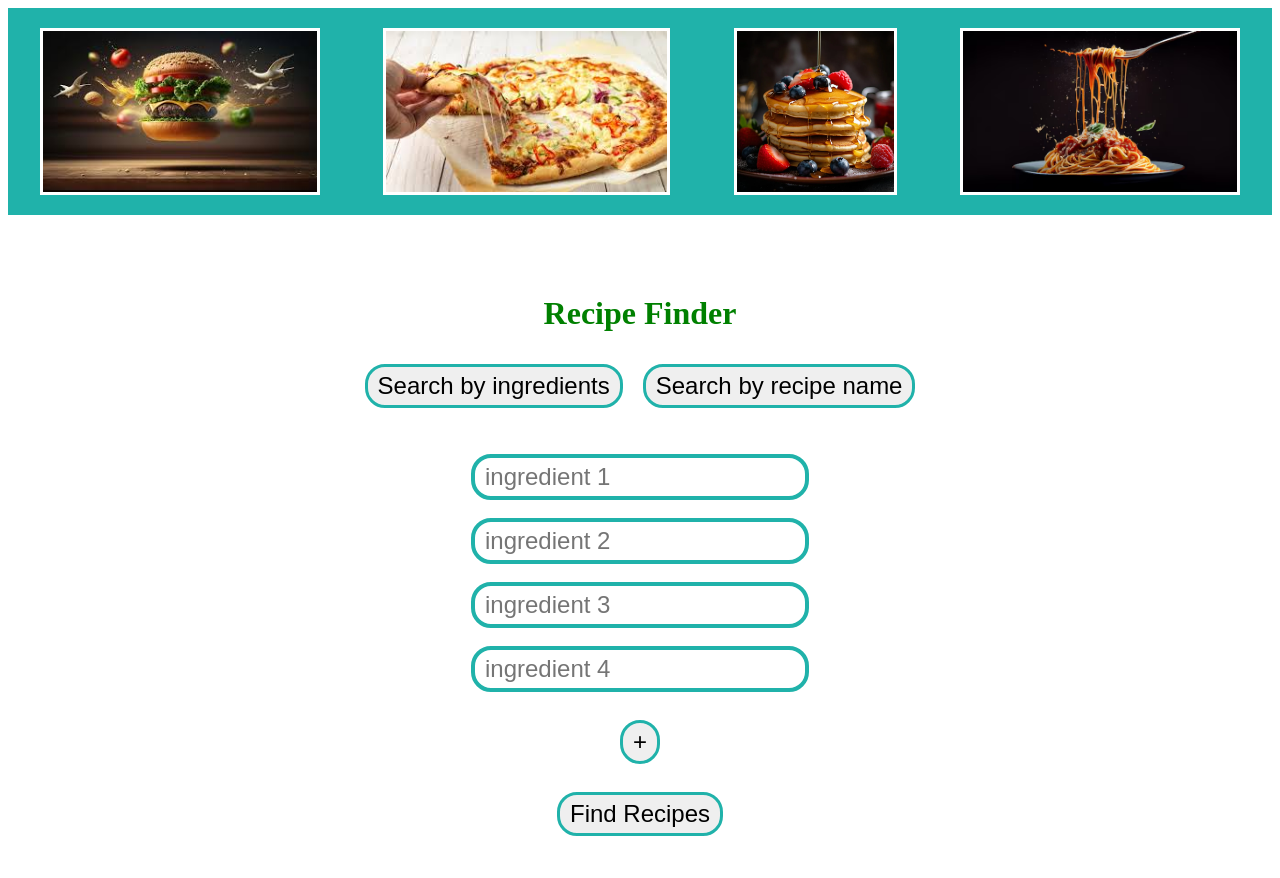
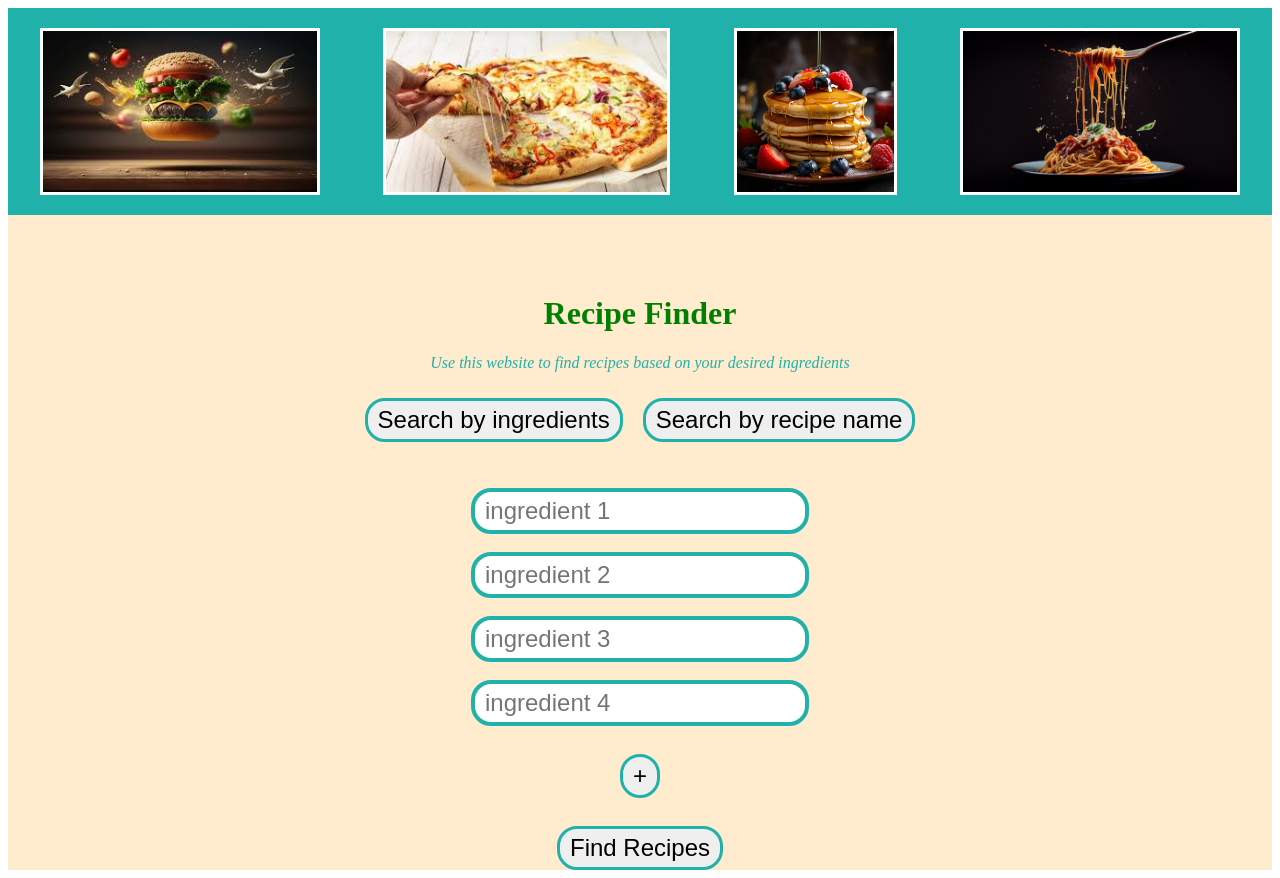
Before and after one commit to CyrusRice/recipefinder-react, a React (Create React App) app: page / in a window 1280 px wide. Before the commit the page ends 844 px from the top, so only its background shows below. Built offline with nearby package versions, Linux system fonts and the light colour scheme.

Commit message:
Added state to store search parameters and added them to api call string

```diff
--- a/src/App.js
+++ b/src/App.js
@@ -2,8 +2,14 @@ import { BrowserRouter as Router, Route, Switch } from 'react-router-dom';
 import NotFound from './NotFound';
 import Home from './Home';
 import FoodBanner from './FoodBanner';
+import SearchResults from './SearchResults';
+import { useEffect, useState } from 'react';
 
 function App() {
+  const [searchString, setSearchString] = useState("Joe");
+  useEffect(() => {
+    console.log(searchString);
+  }, [searchString])
   return (
     <Router>
       <div className="App">
@@ -11,12 +17,12 @@ function App() {
         <div className="content">
           <Switch>
             <Route exact path='/'>
-              <Home />
+              <Home setSearchString={setSearchString}/>
             </Route>
-            {/*<Route path='/search'>
-              <SearchResults />
+            <Route path='/search'>
+              <SearchResults searchString={searchString}/>
             </Route>
-            <Route path='/recipe/:id'>
+            {/*<Route path='/recipe/:id'>
               <RecipeInfo />
             </Route>*/}
             <Route path="*">
--- a/src/Home.js
+++ b/src/Home.js
@@ -1,9 +1,11 @@
+import { useEffect } from "react";
 import SearchForm from "./SearchForm";
 
-const Home = () => {
+const Home = ({setSearchString}) => {
   return (
     <div className="home">
-      <SearchForm />
+      <p id="description">Use this website to find recipes based on your desired ingredients</p>
+      <SearchForm setSearchString={setSearchString}/>
     </div>
    );
 }
--- a/src/SearchForm.js
+++ b/src/SearchForm.js
@@ -1,9 +1,29 @@
 import RecipeNameSearch from "./RecipeNameSearch";
 import IngredientSearch from "./IngredientSearch";
 import { useState } from "react";
+import { useHistory } from "react-router-dom";
 
-const SearchForm = () => {
+const SearchForm = ({setSearchString}) => {
   const [isSearchByIngredients, setIsSearchByIngredients] = useState(true);
+  const history = useHistory();
+  // When search clicked, set api call string based on
+  // whether we searched by ingreds or recipe name
+  const handleClick = (e) => {
+    e.preventDefault();
+    let fullSearchString = "https://api.spoonacular.com/recipes/complexSearch?";
+    if (isSearchByIngredients) {
+      const ingredients = document.getElementsByClassName("ingredient");
+      fullSearchString += "includeIngredients=";
+      for (let i = 0; i < ingredients.length; i++) {
+        fullSearchString += ingredients[i].value + ",+";
+      }
+    } else {
+      fullSearchString += 'titleMatch=' + document.getElementById("recipe-name").value;
+    }
+    fullSearchString += "&number=10&instructionsRequired=true&apiKey=64bf1bceb4104664bbdfc0c611b195f6";
+    setSearchString(fullSearchString);
+    history.push('/search');
+  }
 
   return (
     <form id="ingredients">
@@ -13,7 +33,7 @@ const SearchForm = () => {
       id="search-by-recipe-name" onClick={() => {setIsSearchByIngredients(false)}}/>
       { isSearchByIngredients && <IngredientSearch /> }
       { !isSearchByIngredients && <RecipeNameSearch /> }
-      <input type="submit" value="Find Recipes" id="submit" />
+      <input onClick={handleClick} type="submit" value="Find Recipes" id="submit" />
     </form>
    );
 }
--- /dev/null
+++ b/src/SearchResults.js
@@ -0,0 +1,9 @@
+const SearchResults = (searchString) => {
+  return (
+    <div className="container" id="container"></div>
+   );
+}
+
+export default SearchResults;
+
+// Use searchString to dynamically display grid of results
--- a/src/index.css
+++ b/src/index.css
@@ -1,3 +1,11 @@
+.App{
+  background-color: blanchedalmond;
+}
+p {
+  font-style: italic;
+  text-align: center;
+  color: lightseagreen;
+}
 form {
   text-align: center;
 }
```
